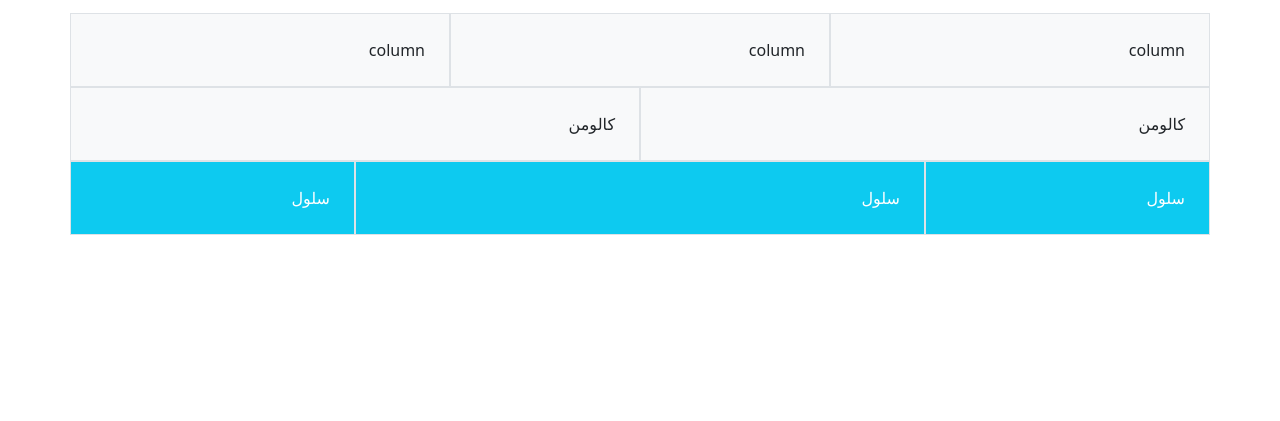
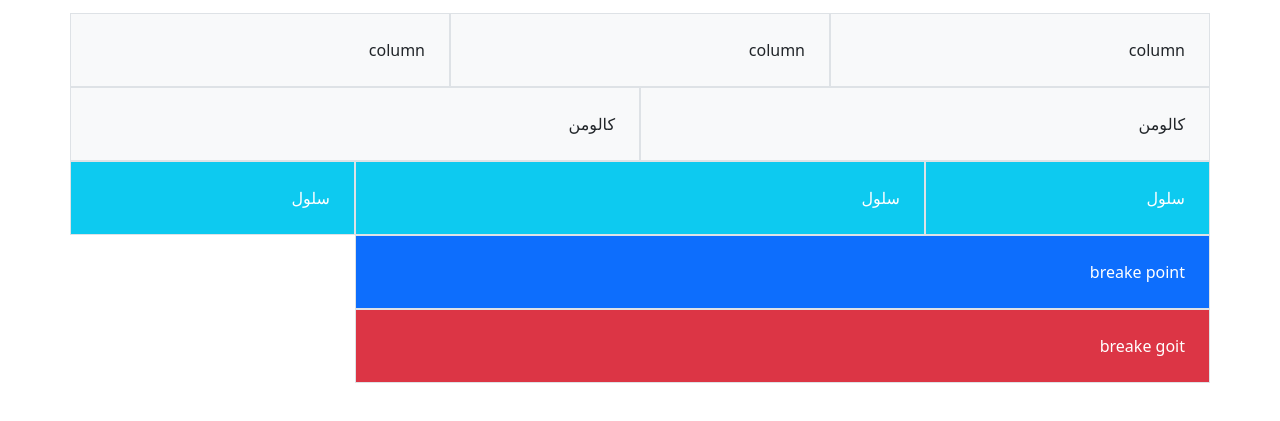
Before and after one commit to atroopa/bootstrap-learning, a plain HTML site: page index.html in a window 1280 px wide. Shown: the part 117-538 px from the top of the page. Drawn offline with nearby package versions, Linux system fonts and the light colour scheme.

Commit message:
learn about break points

```diff
--- a/index.html
+++ b/index.html
@@ -54,7 +54,12 @@
       </div>
     </div>
 
-
+    <div class="container">
+      <div class="row">
+        <div class="col bg-primary p-4 border text-white col-sm-6 col-md-8 col-lg-9"> breake point</div>
+        <div class="col bg-danger p-4 border text-white  col-sm-6 col-md-4 col-lg-9"> breake goit</div>
+      </div>
+    </div>
 
     <!-- Optional JavaScript; choose one of the two! -->
 
```
